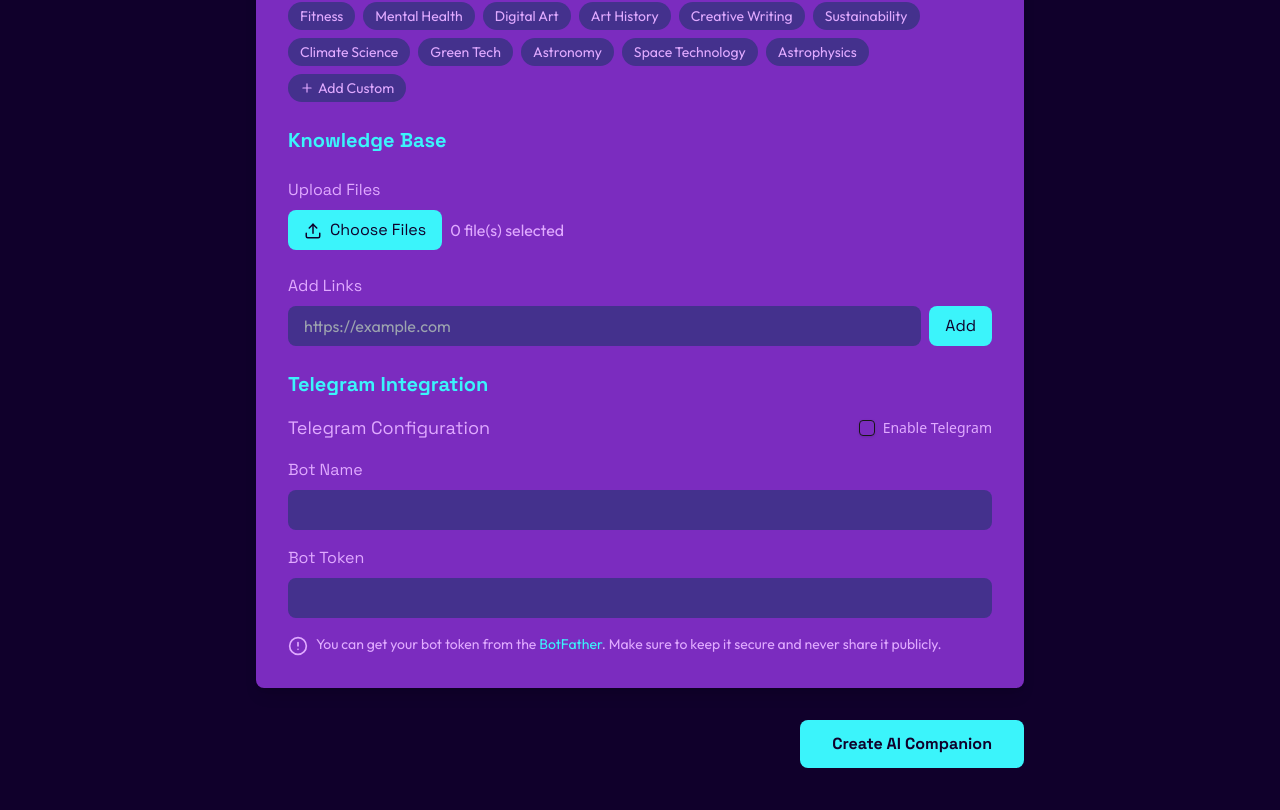
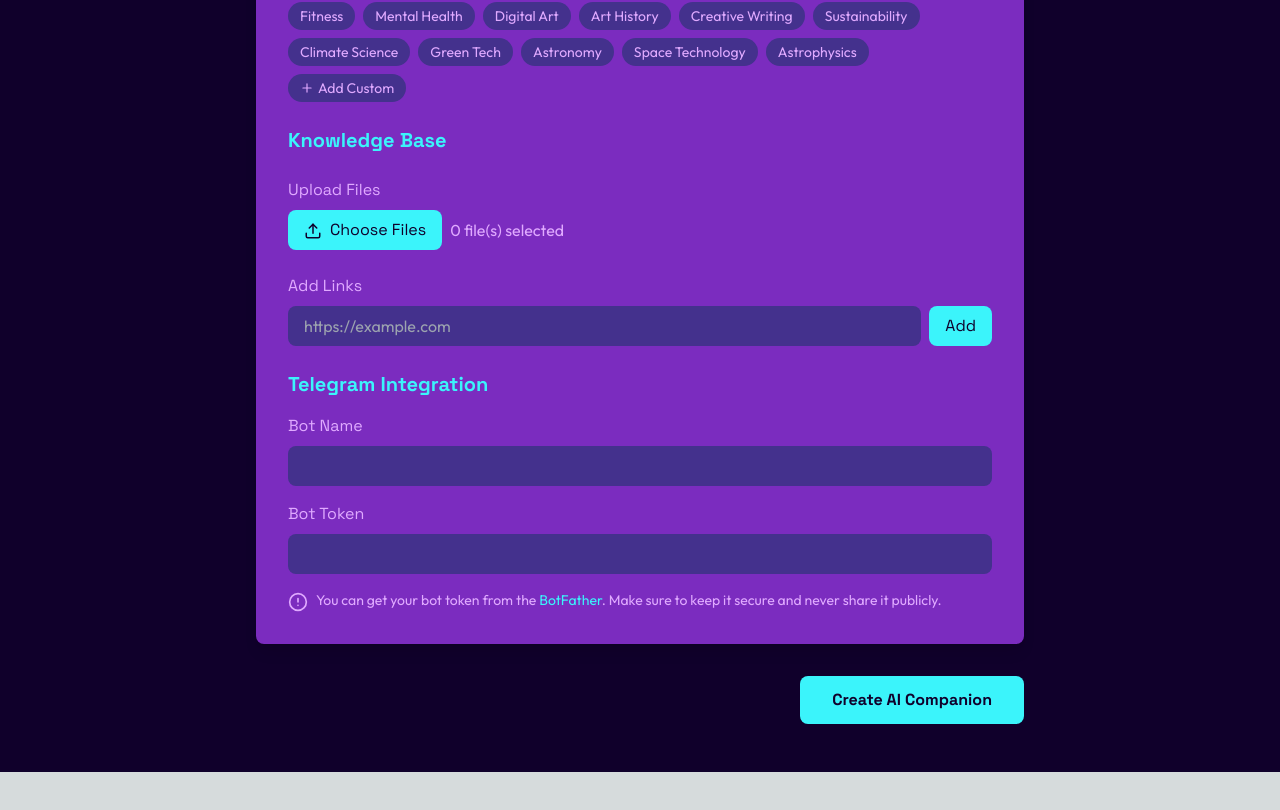
Before and after one commit to Ayushjain2205/sage-space, a Next.js app: page /create in a window 1280 px wide. Shown: the part 944-1754 px from the top of the page. After the commit the page ends 1716 px from the top, so only its background shows below. Built offline with nearby package versions, Linux system fonts and the light colour scheme.

Commit message:
Fix basic mode

```diff
--- a/src/components/BasicForm.tsx
+++ b/src/components/BasicForm.tsx
@@ -355,26 +355,6 @@ export default function BasicForm({
           Telegram Integration
         </h2>
         <div className="space-y-4">
-          <div className="flex items-center justify-between">
-            <h3 className="text-lg font-space-grotesk text-[#E0AAFF]">
-              Telegram Configuration
-            </h3>
-            <div className="flex items-center space-x-2">
-              <Checkbox
-                id="enable-telegram"
-                checked={formData.enableTelegram}
-                onCheckedChange={(checked) =>
-                  setFormData((prev) => ({ ...prev, enableTelegram: checked }))
-                }
-              />
-              <label
-                htmlFor="enable-telegram"
-                className="text-sm font-medium leading-none peer-disabled:cursor-not-allowed peer-disabled:opacity-70 text-[#E0AAFF]"
-              >
-                Enable Telegram
-              </label>
-            </div>
-          </div>
           <div>
             <label className="block text-[#E0AAFF] font-space-grotesk mb-2">
               Bot Name
--- a/src/components/Navbar.js
+++ b/src/components/Navbar.js
@@ -44,7 +44,7 @@ const Navbar = () => {
         </div>
 
         <div className="flex-1 flex justify-end">
-          <ConnectButton client={client} chain={bscTestnet} />
+          <ConnectButton client={client} chain={bscTestnet} theme={"light"} />
         </div>
       </div>
     </nav>
```
